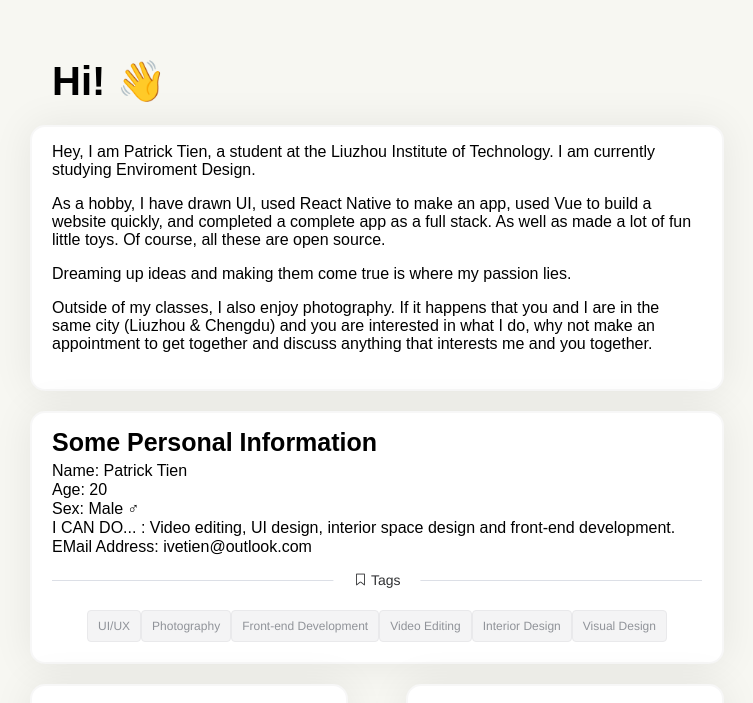
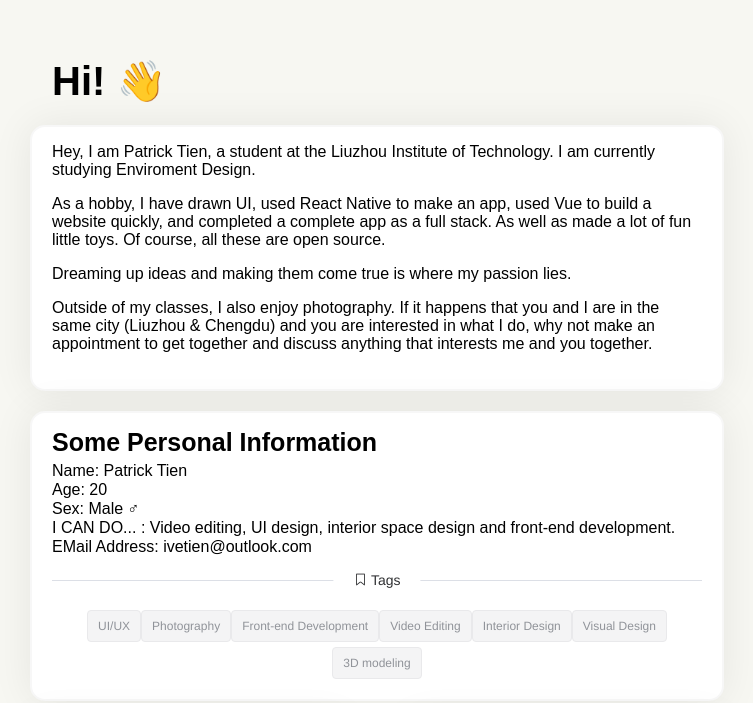
Before and after one commit to IveTian/resume, a Vue app: page / in a window 1280 px wide. Shown: the part 222-925 px from the top of the page, without its empty margins (263-1016 px from the left). Built offline with nearby package versions, Linux system fonts and the light colour scheme; a web font is replaced by a local one.

Commit message:
add new tag

```diff
--- a/src/components/HomePage.vue
+++ b/src/components/HomePage.vue
@@ -38,6 +38,7 @@
           <el-tag type="info" style="margin-top: 5px">{{ $t("tag5") }}</el-tag>
           <el-tag type="info" style="margin-top: 5px">{{ $t("tag6") }}</el-tag>
           <el-tag type="info" style="margin-top: 5px">{{ $t("tag7") }}</el-tag>
+          <el-tag type="info" style="margin-top: 5px">{{ $t("tag8") }}</el-tag>
         </div>
       </div>
     </div>
--- a/src/main.js
+++ b/src/main.js
@@ -37,6 +37,7 @@ const i18n = new VueI18n({
       tag5:'Video Editing',
       tag6:'Interior Design',
       tag7:'Visual Design',
+      tag8:'3D modeling',
       myWorks:'My Works',
       myWorksText:'Noting in here yet.',
       myWork1:"[UI/UX] MIUI UI Design System (Community)",
@@ -71,6 +72,7 @@ const i18n = new VueI18n({
       tag5:'视频剪辑',
       tag6:'室内设计',
       tag7:'平面视觉设计',
+      tag8:'3D建模',
       myWorks:'我的作品',
       myWorksText:'暂时还没有东西哦',
       myWork1:"[UI/UX] MIUI UI Design System (Community)",
```
